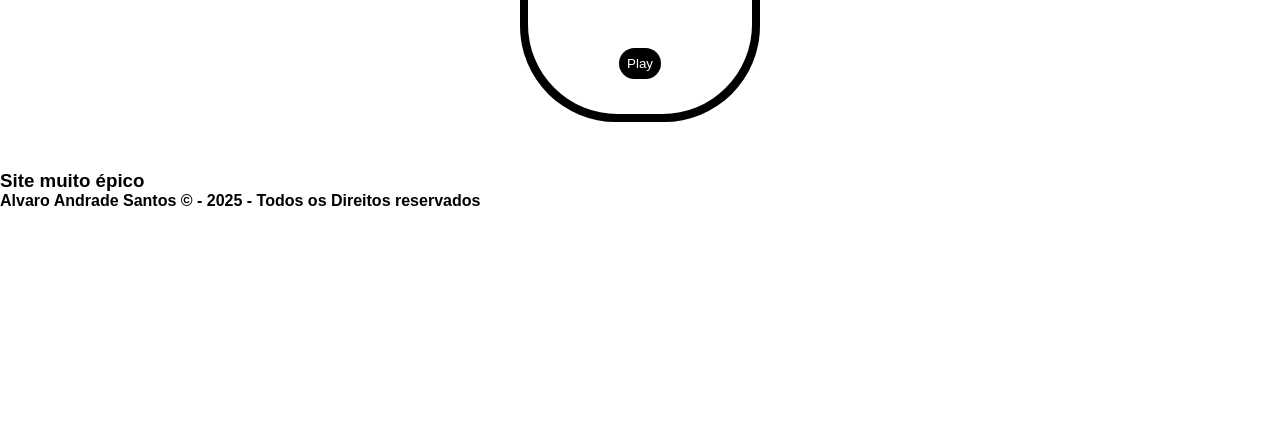
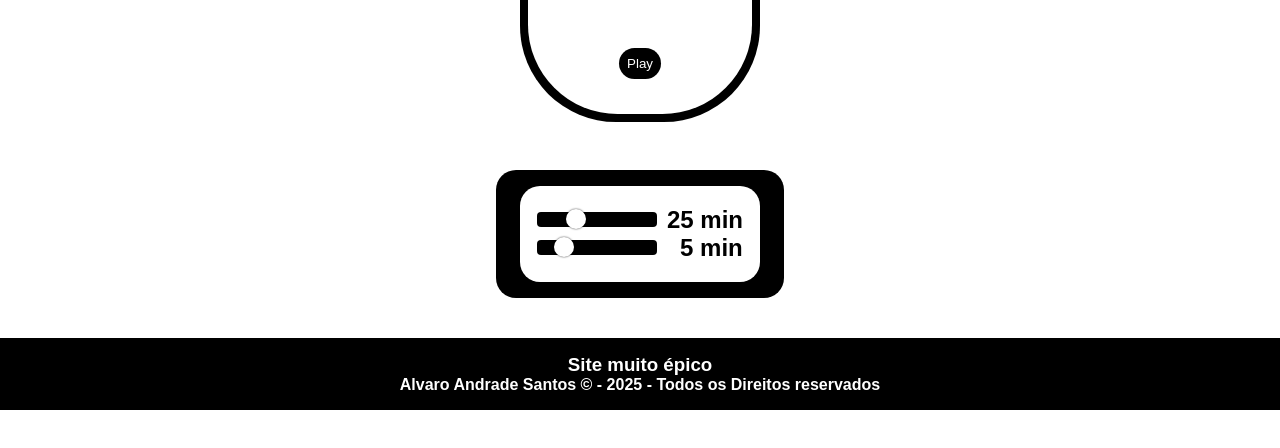
Before and after one commit to Oravlin/Timer-Pomodoro, a plain HTML site: page index.html in a window 1280 px wide. Shown: the part 216-664 px from the top of the page. Drawn offline with Linux system fonts and the light colour scheme.

Commit message:
9 - estilização footer, criação e estilização do range

```diff
--- a/index.html
+++ b/index.html
@@ -1,5 +1,6 @@
 <!DOCTYPE html>
 <html lang="pt-br">
+
 <head>
     <meta charset="UTF-8">
     <meta name="viewport" content="width=device-width, initial-scale=1.0">
@@ -7,9 +8,12 @@
     <link rel="stylesheet" href="./src/css/estilo.css">
     <link rel="icon" type="image/icon-x" href="#">
 </head>
+
 <body>
 
-    <header><h1>Pomo dos Doros</h1></header>
+    <header>
+        <h1>Pomo dos Doros</h1>
+    </header>
 
     <main class="doro-container"> <!-- <-- vai conter o site todo, basicamente -->
         <section id="relogio-container">
@@ -30,17 +34,33 @@
                 </div>
             </div>
         </section>
+        <section class="ajustes-timer-container">
+            <div id="fundo-ajustes">
+                <div id="display-ajustes">
 
+                    <div class="ajuste-scroll" id="ajuste-foco">
+                        <input type="range" class="ajustes-pomo" id="inputFoco" value="25" max="75" min="5" oninput="atualizarInput()">
+                        <h2 class="texto-ajuste" id="textFoco">25 min</h2>
+                    </div>
+                    <div class="ajuste-scroll" id="ajuste-pausa">
+                        <input type="range" class="ajustes-pomo" id="inputPausa" value="5" max="25" min="1" oninput="atualizarInput()">
+                        <h2 class="texto-ajuste" id="textPausa">5 min</h2>
+                    </div>
+
+                </div>
+            </div>
+        </section>
     </main>
 
     <footer>
-        <div>
-            <h3>Site muito épico</h3>
-            <h4> Alvaro Andrade Santos &copy; - 2025 - Todos os Direitos reservados</h4>
-        </div>
+
+        <h3>Site muito épico</h3>
+        <h4> Alvaro Andrade Santos &copy; - 2025 - Todos os Direitos reservados</h4>
+
     </footer>
 
     <script src="./src/js/script.js"></script>
 
 </body>
+
 </html>
--- a/src/css/estilo.css
+++ b/src/css/estilo.css
@@ -13,7 +13,7 @@ html {
 header {
     background: #000;
     color: #fff;
-    padding:0.4em;
+    padding: 0.4em;
 }
 
 #relogio-container {
@@ -70,9 +70,50 @@ header {
     color: #c4c4c4;
 }
 
+footer {
+    background: #000;
+    color: #fff;
+    padding: 1rem;
+    text-align: center;
+    bottom:0;
+}
+
+#fundo-ajustes{
+    background:#000;
+    margin:auto;
+    width:18rem;
+    height:8rem;
+    align-content: center;
+    border-radius: 20px;
+}
+
+#display-ajustes{
+    background:#fff;
+    width:15rem;
+    height:6rem;
+    margin:auto;
+    align-content: center;
+    border-radius: 20px;
+}
+
+.ajuste-scroll{
+    display:flex;
+    justify-content: center;
+    gap:10px;
+    text-align: center;
+}
+
+#inputPausa{
+    margin-right:0.8rem;
+}
+
+.ajustes-timer-container{
+    margin-bottom:2.5rem;
+}
+
 /* esconder objedos */
 .hide {
-    display:none !important;
+    display: none !important;
     visibility: hidden;
     content: "";
     background: transparent;
@@ -82,3 +123,49 @@ header {
     color: transparent;
     position: absolute;
 }
+
+/* estilização de inputs ranges :) */
+
+input[type=range]{
+    -webkit-appearance: none;
+    appearance: none;
+    width:50%;
+    background:transparent;
+    cursor:pointer;
+}
+
+input[type=range]:focus{
+    outline:none;
+}
+
+input[type=range]::-webkit-slider-runnable-track {
+    width:100%;
+    height: 15px;
+    background:#000000;
+    border-radius:4px;
+}
+
+input[type=range]::-moz-range-track{
+    width:100%;
+    height:15px;
+    background:#000000;
+    border-radius:4px;
+}
+
+input[type=range]::-webkit-slider-thumb {
+    -webkit-appearance: none;
+    height: 20px;
+    width: 20px;
+    border-radius: 50%;
+    background: #fff;
+    margin-top:-3.5px;
+    box-shadow: 0 0 2px rgba(0,0,0,0.8);
+}
+
+input[type=range]::-moz-range-thumb{
+    height: 20px;
+    width: 20px;
+    border-radius: 50%;
+    background: #fff;
+    margin-top:-3.5px;
+}
--- a/src/js/script.js
+++ b/src/js/script.js
@@ -1,7 +1,7 @@
 let tempo = 1500; //esse mano vai ser em segundos
 let pausado = true;
-let tempoFoco = 1500;
-let tempoPausa = 300;
+let tempoFoco = document.getElementById('inputFoco').value;
+let tempoPausa = document.getElementById('inputPausa').value;
 let modoFoco = true;
 
 function formatarTempo(t) {
@@ -47,7 +47,7 @@ async function resetPomodoro() {
     document.getElementById('btn-reset').classList.add('hide');
     pausado = true;
     modoFoco = true;
-    tempo = 1500;
+    tempo = tempoFoco;
     document.getElementById('timerText').textContent = formatarTempo(tempo);
     clearInterval(foco);
 }
@@ -61,3 +61,13 @@ async function pomodoro() {
         timer();
     }
 }
+
+//ajustes de timer
+
+async function atualizarInput(){
+    tempoFoco = document.getElementById('inputFoco').value * 60;
+    tempoPausa = document.getElementById('inputPausa').value * 60;
+    resetPomodoro();
+    document.getElementById('textFoco').textContent = document.getElementById('inputFoco').value + ' min';
+    document.getElementById('textPausa').textContent = document.getElementById('inputPausa').value + ' min';
+}
```
